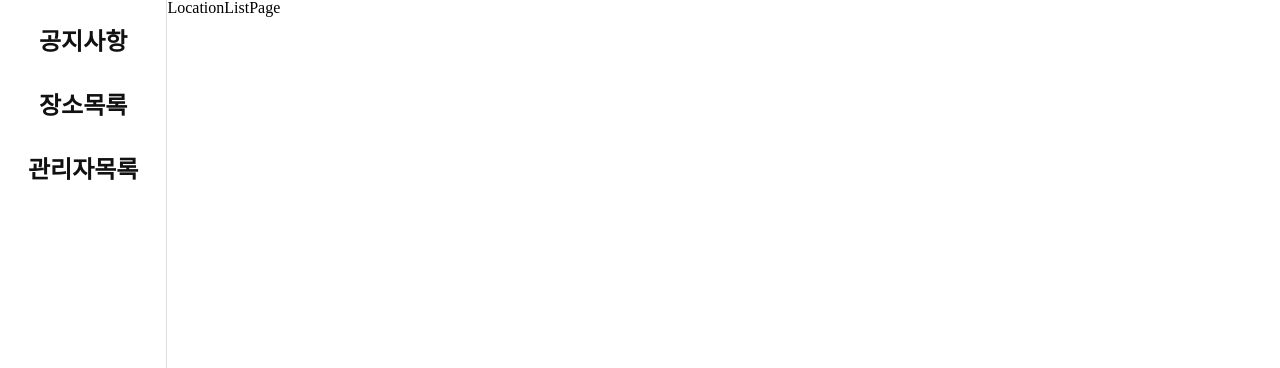
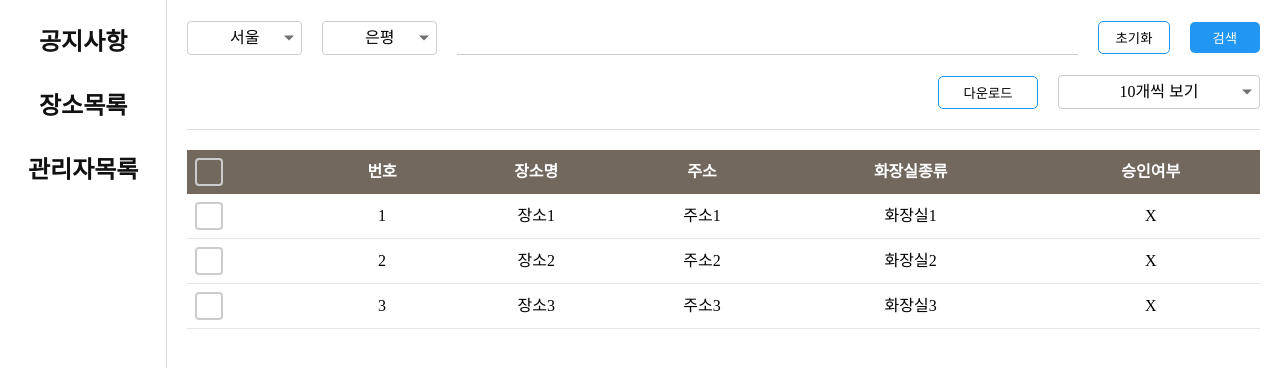
Before and after one commit to PlayYoungRock/Daeddong-admin-frontend, a React (Vite) app: page /admin-list in a window 1280 px wide. Shown: the top 368 px of the page. Built offline with nearby package versions, Linux system fonts and the light colour scheme.

Commit message:
:sparkles: 장소목록 퍼블리싱, 스크립트

```diff
--- a/src/routes/LocationListPage.jsx
+++ b/src/routes/LocationListPage.jsx
@@ -1,7 +1,196 @@
-import React from 'react';
+import React, { useState } from 'react';
+import styled from 'styled-components';
+import { Button, CheckBox, Input, Select } from '../components';
+
+const SI_LIST = [
+  { label: '서울', value: 'seoul' },
+  { label: '대전', value: 'daejeon' },
+  { label: '경기', value: 'gyeonggi' },
+];
+
+const GUNGU_LIST = [
+  { label: '은평', value: 'eunpyeong' },
+  { label: '강북', value: 'gangbuk' },
+  { label: '서대문', value: 'seodaemun' },
+];
+
+const SIZE_LIST = [
+  { label: '10개씩 보기', value: '10' },
+  { label: '20개씩 보기', value: '20' },
+  { label: '30개씩 보기', value: '30' },
+];
+
+const MOCK_ROW_LIST = [
+  {
+    seq: '1',
+    name: '장소1',
+    address: '주소1',
+    tolietType: '화장실1',
+    manageAgency: 'X',
+  },
+  {
+    seq: '2',
+    name: '장소2',
+    address: '주소2',
+    tolietType: '화장실2',
+    manageAgency: 'X',
+  },
+  {
+    seq: '3',
+    name: '장소3',
+    address: '주소3',
+    tolietType: '화장실3',
+    manageAgency: 'X',
+  },
+];
+
+const useLocationListPage = () => {
+  const [filter, setFilter] = useState({
+    si: SI_LIST[0].value,
+    gungu: GUNGU_LIST[0].value,
+    value: '',
+    size: SIZE_LIST[0].value,
+  });
+
+  const handleOnChange = (key) => (value) =>
+    setFilter((filter) => ({
+      ...filter,
+      [key]: key === 'value' ? value.target.value : value,
+    }));
+
+  const [checkList, setCheckList] = useState(MOCK_ROW_LIST.map(() => false));
+
+  const handleOnToggle = (index) => (e) => {
+    setCheckList((checkList) =>
+      checkList.map((check, i) =>
+        index === 'all' || index === i ? e.target.checked : check,
+      ),
+    );
+  };
+
+  return { filter, checkList, handleOnChange, handleOnToggle };
+};
 
 const LocationListPage = () => {
-  return <div>LocationListPage</div>;
+  const { filter, checkList, handleOnChange, handleOnToggle } =
+    useLocationListPage();
+
+  return (
+    <Container>
+      <div>
+        <FilterWrapper>
+          <Select
+            width="200px"
+            value={filter.si}
+            options={SI_LIST}
+            onChange={handleOnChange('si')}
+          />
+          <Select
+            width="200px"
+            value={filter.gungu}
+            options={GUNGU_LIST}
+            onChange={handleOnChange('gungu')}
+          />
+          <Input
+            $width="100%"
+            value={filter.value}
+            onChange={handleOnChange('value')}
+          />
+          <Button width="100px" buttonType="outline">
+            초기화
+          </Button>
+          <Button width="100px">검색</Button>
+        </FilterWrapper>
+        <FilterWrapper isreverse="true" mt="20px">
+          <Button width="100px" buttonType="outline">
+            다운로드
+          </Button>
+          <Select
+            width="200px"
+            value={filter.size}
+            options={SIZE_LIST}
+            onChange={handleOnChange('size')}
+          />
+        </FilterWrapper>
+      </div>
+      <Divider />
+      <Table>
+        <THead>
+          <tr>
+            <Th>
+              <CheckBox
+                checked={checkList.every((check) => check)}
+                onChange={handleOnToggle('all')}
+              />
+            </Th>
+            <Th>번호</Th>
+            <Th>장소명</Th>
+            <Th>주소</Th>
+            <Th>화장실종류</Th>
+            <Th>승인여부</Th>
+          </tr>
+        </THead>
+        <tbody>
+          {MOCK_ROW_LIST.map((r, i) => (
+            <tr key={`location-table-row-${i}`}>
+              <Td>
+                <CheckBox checked={checkList[i]} onChange={handleOnToggle(i)} />
+              </Td>
+              <Td>{r.seq}</Td>
+              <Td>{r.name}</Td>
+              <Td>{r.address}</Td>
+              <Td>{r.tolietType}</Td>
+              <Td>{r.manageAgency}</Td>
+            </tr>
+          ))}
+        </tbody>
+      </Table>
+    </Container>
+  );
 };
 
 export default LocationListPage;
+
+const Container = styled.div`
+  padding: 20px;
+  flex: 1;
+`;
+
+const FilterWrapper = styled.div`
+  display: flex;
+  width: 100%;
+  align-items: center;
+  gap: 20px;
+  margin-top: ${({ mt }) => (mt ? mt : 0)};
+  justify-content: ${({ isreverse }) => (isreverse ? 'end' : 'start')};
+`;
+
+const Divider = styled.div`
+  margin-top: 20px;
+  border-top: 1px solid gainsboro;
+`;
+
+const Table = styled.table`
+  margin-top: 20px;
+  width: 100%;
+  border-collapse: collapse;
+  border: 0;
+`;
+
+const THead = styled.thead`
+  font-weight: bold;
+  color: #fff;
+  background: #73685d;
+`;
+
+const Th = styled.th`
+  padding: 8px;
+  vertical-align: middle;
+`;
+
+const Td = styled.td`
+  padding: 8px;
+  text-align: center;
+  vertical-align: middle;
+  border-bottom: 1px solid rgba(0, 0, 0, 0.1);
+`;
```
